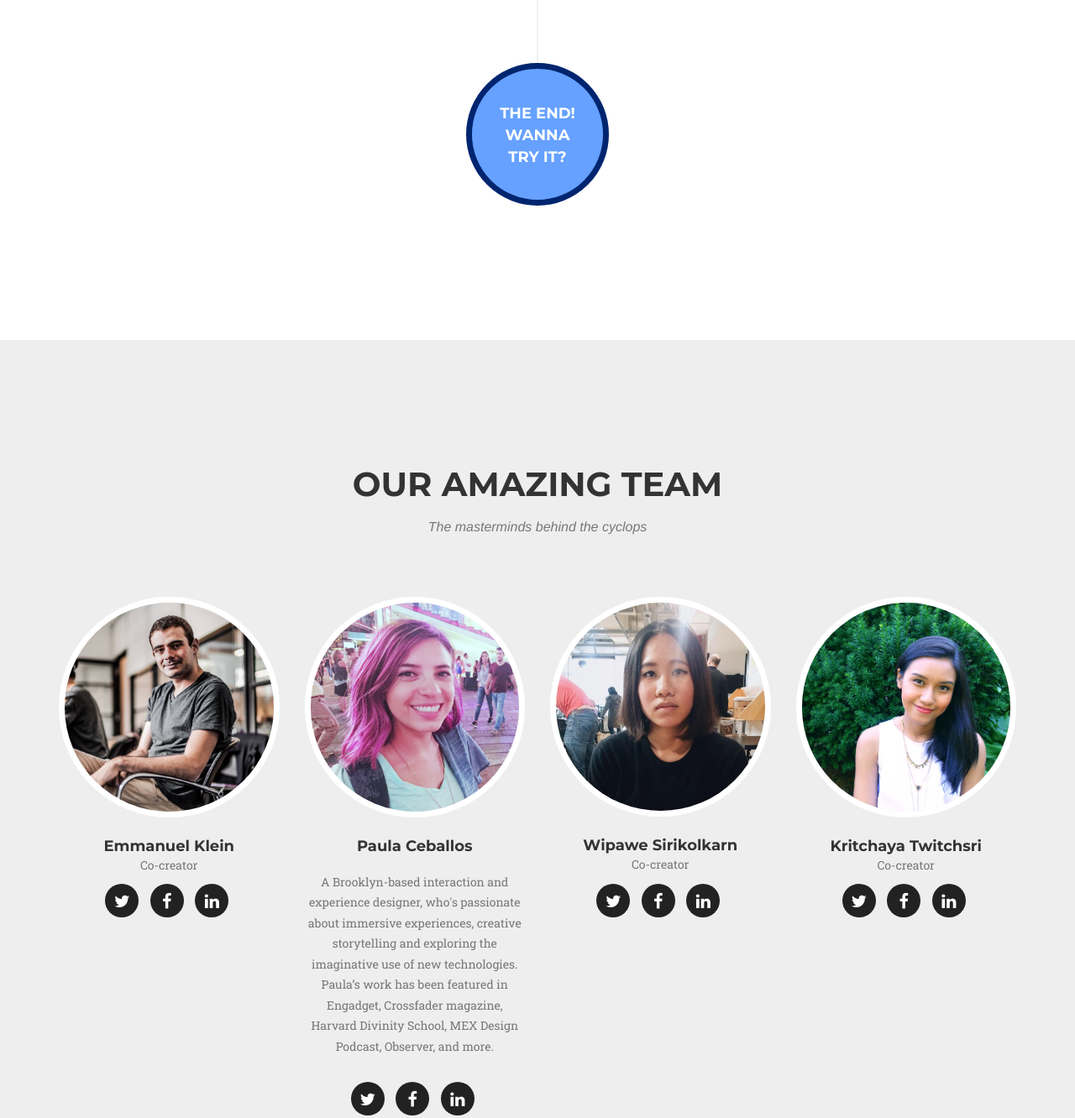
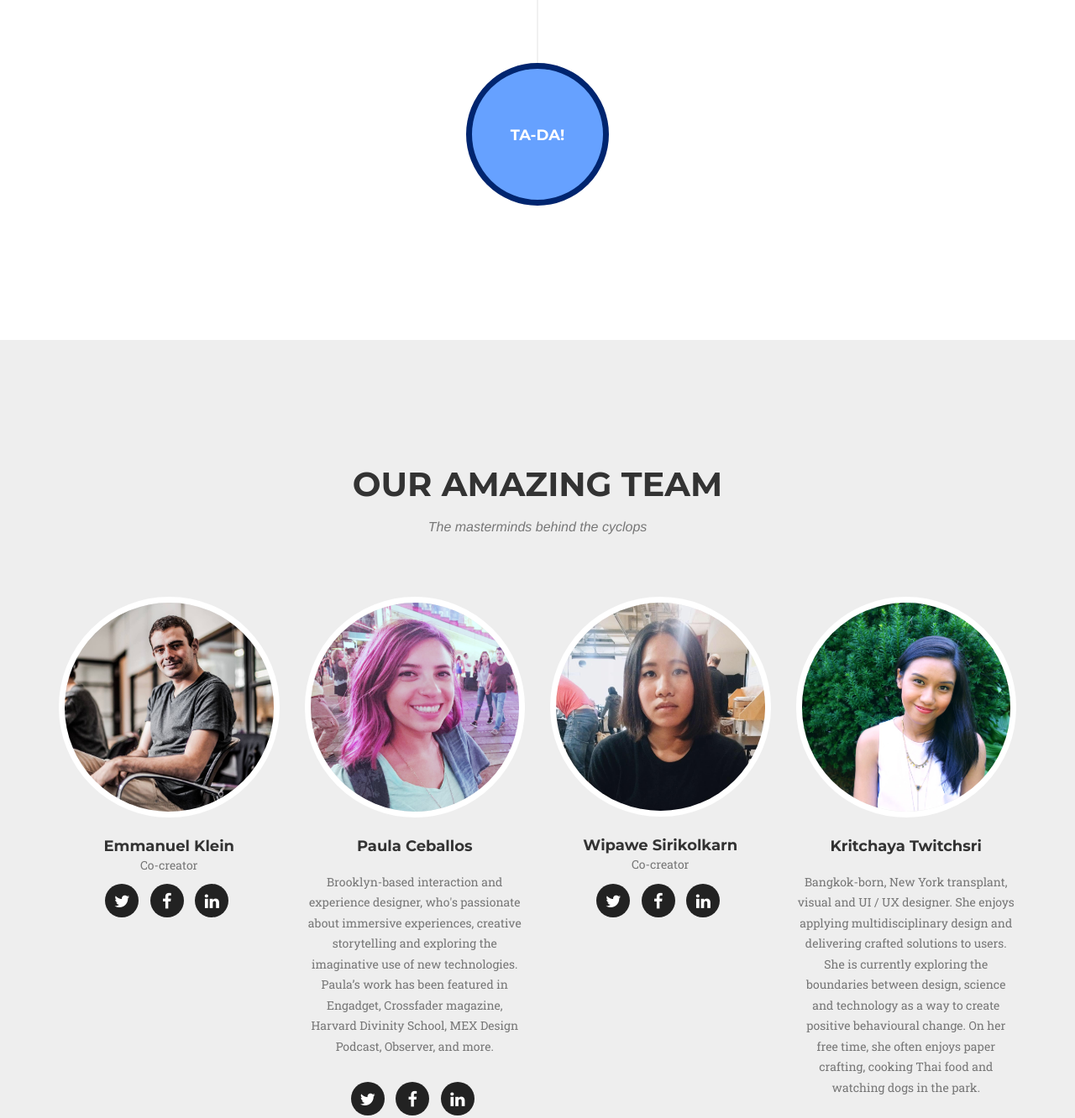
Before and after one commit to paulacd/BOAE-website, a website: page index.html in a window 1280 px wide. Shown: the part 3220-4552 px from the top of the page at 84% size. Drawn offline with nearby package versions, Linux system fonts and the light colour scheme; a web font is replaced by a local one.

Commit message:
styling changes + team bio

```diff
--- a/css/agency.css
+++ b/css/agency.css
@@ -157,6 +157,7 @@ fieldset[disabled] .btn-xl.active {
   /*color: #00256f;*/
   color: #66a1ff;
   font-family: "Kaushan Script", "Helvetica Neue", Helvetica, Arial, cursive;
+  /*font-family: "Montserrat", "Helvetica Neue", Helvetica, Arial, sans-serif;*/
 }
 .navbar-custom .navbar-brand:hover,
 .navbar-custom .navbar-brand:focus,
--- a/index.html
+++ b/index.html
@@ -131,7 +131,7 @@
                                     <h4 class="subheading">Text the number</h4>
                                 </div>
                                 <div class="timeline-body">
-                                    <p class="text-muted">By using the Twilio platform, the onlooker texts the specified number their Instagram account (hanndle)</p>
+                                    <p class="text-muted">By using the Twilio platform, the onlooker texts the specified number their Instagram account (handle)</p>
                                 </div>
                             </div>
                         </li>
@@ -179,9 +179,10 @@
                         </li>
                         <li class="timeline-inverted">
                             <div class="timeline-image">
-                                <h4>The End!
-                                    <br>Wanna
-                                    <br>Try It?</h4>
+                                <h4><br>Ta-da!
+                                    <!-- <br>Wanna
+                                    <br>Try It? -->
+                                  </h4>
                             </div>
                         </li>
                     </ul>
@@ -219,7 +220,7 @@
                     <div class="team-member">
                         <img src="img/team/paula-copy.jpg" class="img-responsive img-circle" alt="">
                         <h4>Paula Ceballos</h4><br>
-                        <p class="text-muted">A Brooklyn-based interaction and experience designer, who's passionate about immersive experiences, creative storytelling and exploring the imaginative use of new technologies. <br>
+                        <p class="text-muted">Brooklyn-based interaction and experience designer, who's passionate about immersive experiences, creative storytelling and exploring the imaginative use of new technologies. <br>
                           Paula’s work has been featured in Engadget, Crossfader magazine, Harvard Divinity School, MEX Design Podcast, Observer, and more. </p> <br>
                         <ul class="list-inline social-buttons">
                             <li><a href="#"><i class="fa fa-twitter"></i></a>
@@ -249,8 +250,12 @@
                 <div class="col-sm-3">
                     <div class="team-member">
                         <img src="img/team/kris.jpg" class="img-responsive img-circle" alt="">
-                        <h4>Kritchaya Twitchsri</h4>
-                        <p class="text-muted">Co-creator</p>
+                        <h4>Kritchaya Twitchsri</h4><br>
+                        <p class="text-muted">Bangkok-born, New York transplant, visual and UI / UX designer.
+                          She enjoys applying multidisciplinary design and delivering crafted solutions to users.
+                          She is currently exploring the boundaries between design, science and technology as a way
+                          to create positive behavioural change. On her free time, she often enjoys paper crafting,
+                          cooking Thai food and watching dogs in the park.</p><br>
                         <ul class="list-inline social-buttons">
                             <li><a href="#"><i class="fa fa-twitter"></i></a>
                             </li>
```
